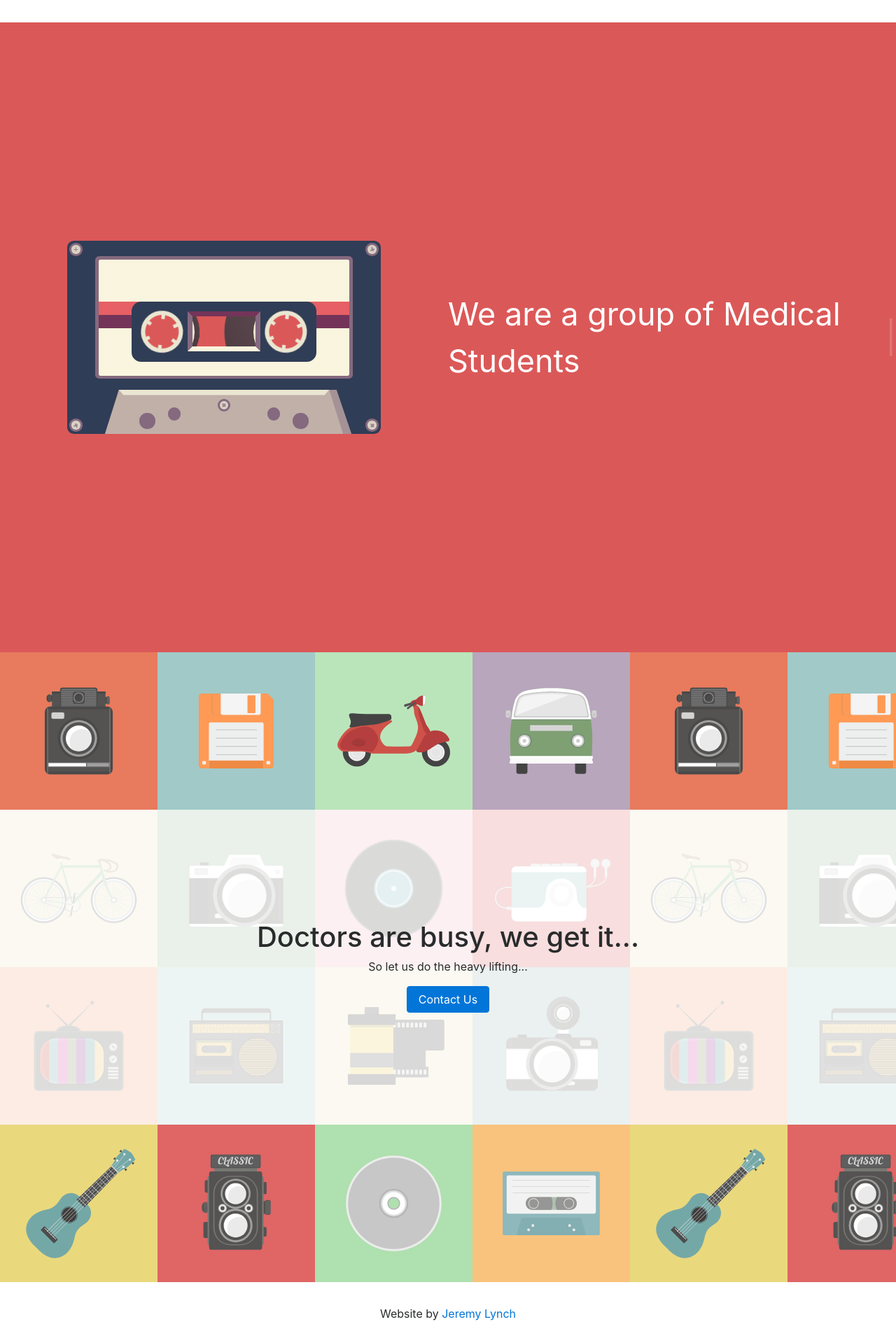
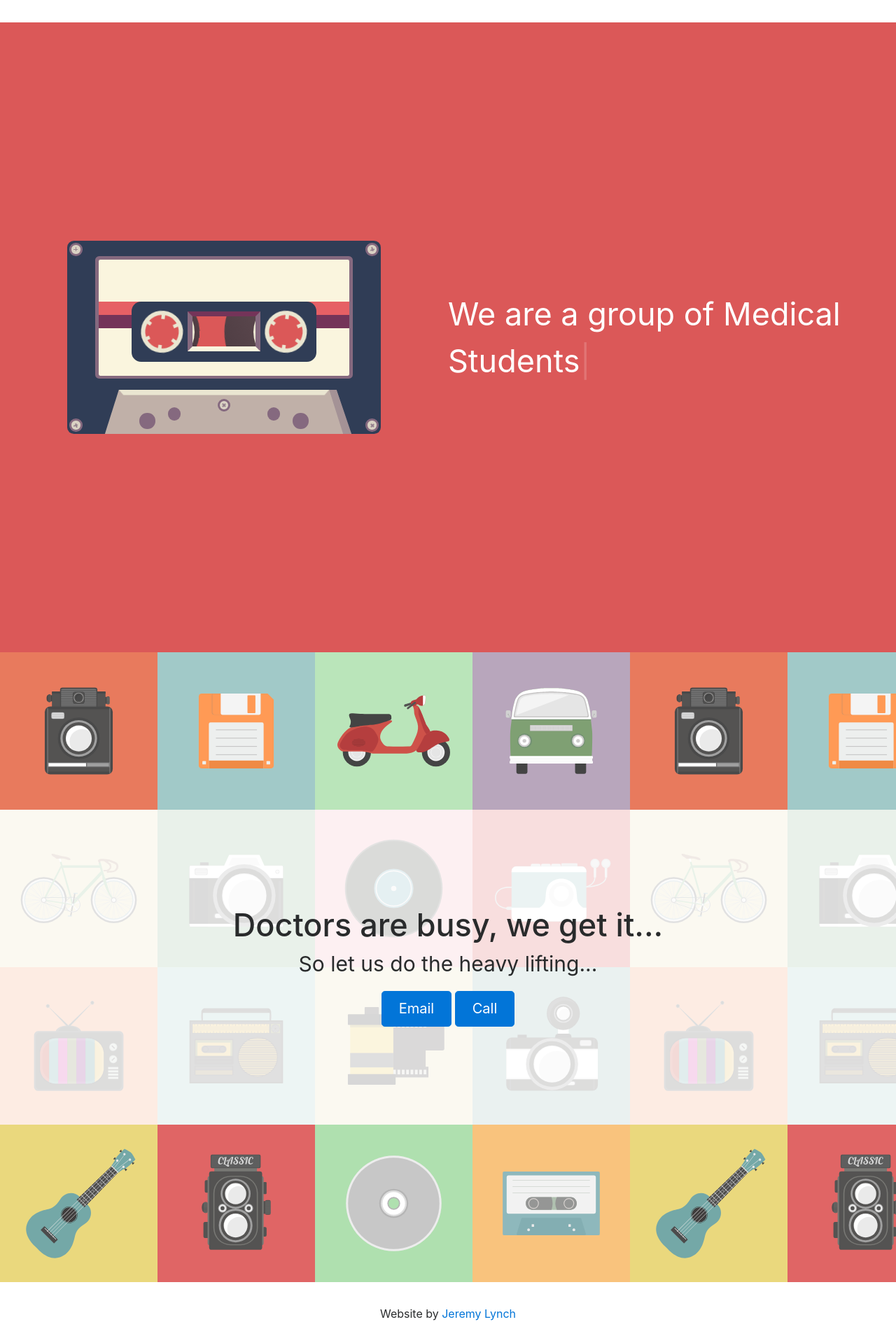
Before and after one commit to medicalweb/medicalweb, a Jekyll site: the page built from index.md, in a window 1280 px wide. Shown: the part 868-2787 px from the top of the page at 70% size. Built offline with Jekyll 4.4.1, drawn with Linux system fonts in a browser that asks for light colours; nearby versions of some CDN libraries.

Commit message:
improve grid

```diff
--- a/_layouts/home.html
+++ b/_layouts/home.html
@@ -14,16 +14,14 @@ layout: default
 </section>
 
 <section class="main">
-	<div class="row no-gutters">
-		<div class="col-md-6">
-			<div class="d-flex justify-content-center align-items-center" style="height: 100vh">
+	<div class="row no-gutters align-items-center justify-content-center" style="height: 100vh">
+		<div class="col-12 col-md-6">
+			<div class="d-flex justify-content-center align-items-center">
 				{% include casette.html %}
 			</div>
 		</div>
-		<div class="col-md-6">
-			<div class="d-flex justify-content-center align-items-center" style="height: 100vh">
-				<span class="typed-content"></span>
-			</div>
+		<div class="col-12 col-md-6">
+			<span class="typed-content"></span>
 		</div>
 	</div>
 </section>
@@ -33,7 +31,8 @@ layout: default
 		<div class="text">
 			<h1>Doctors are busy, we get it...</h1>
 			<p>So let us do the heavy lifting...</p>
-			<a href="#" class="btn btn-primary">Contact Us</a>
+			<a href="#" class="btn btn-primary btn-lg">Email</a>
+			<a href="#" class="btn btn-primary btn-lg">Call</a>
 		</div>
 	</div>
 </section>
--- a/_sass/medicalweb.scss
+++ b/_sass/medicalweb.scss
@@ -55,6 +55,12 @@ section.busy-doctor {
     background-color: rgba(255,255,255, 0.8);
     .text {
       text-align: center;
+      h1 {
+        font-size: 45px;
+      }
+      p {
+        font-size: 30px;
+      }
     }
   }
 }
```
